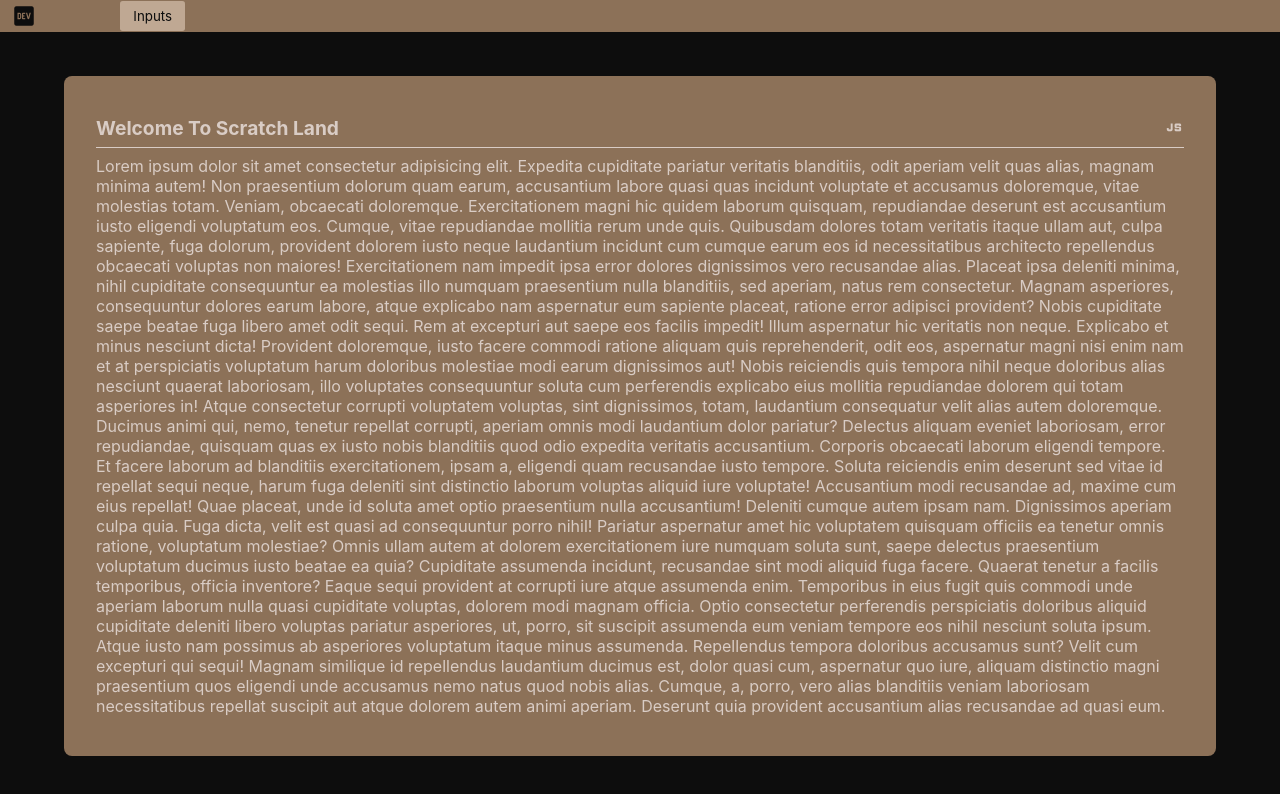
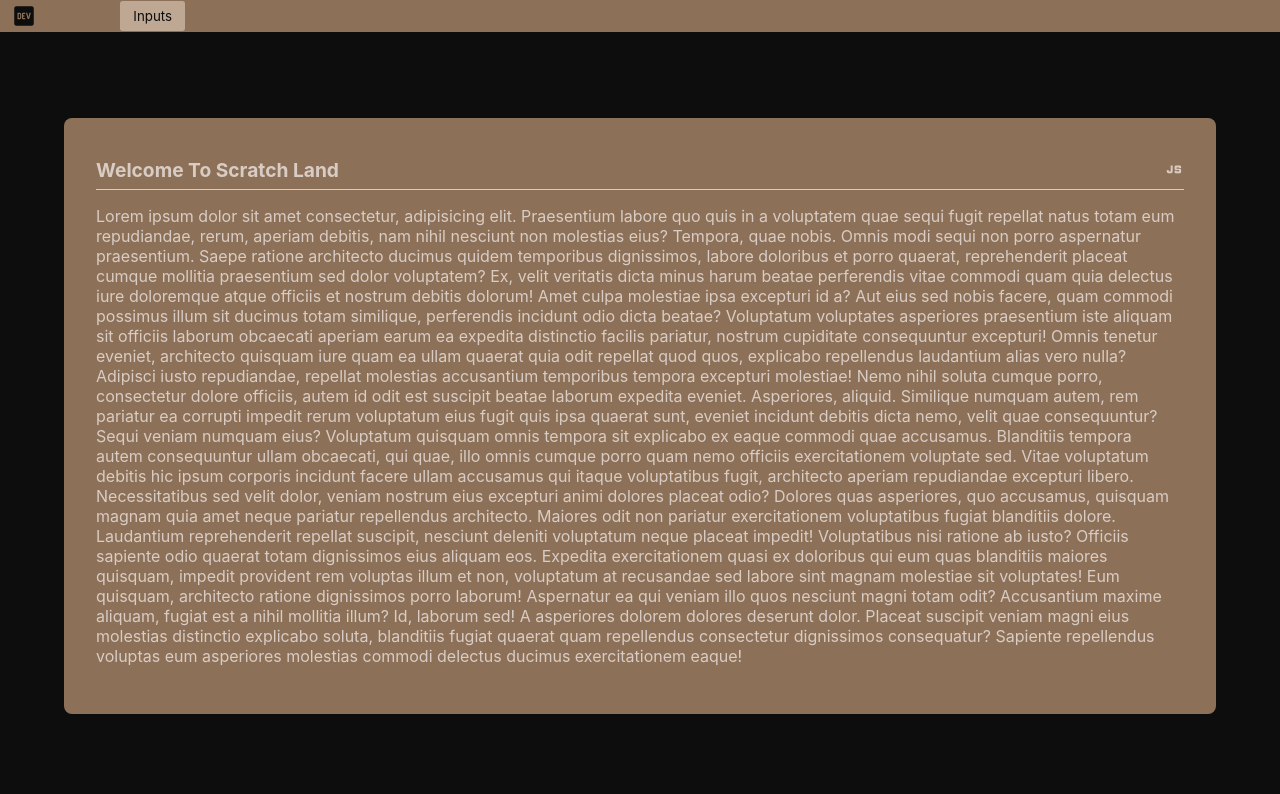
Before and after one commit to dffrs/scratch-book, a Next.js app: page / in a window 1280 px wide. Shown: the top 794 px of the page. Built offline with nearby package versions, Linux system fonts and the light colour scheme.

Commit message:
Custom scrollbar

```diff
--- a/components/paper/style/paper.module.scss
+++ b/components/paper/style/paper.module.scss
@@ -42,6 +42,8 @@
     & .body {
         overflow: auto;
         height: 100%;
+        margin: var(--unit-1) 0;
+        padding-right: var(--unit-1);
     }
     & .footer {
         position: relative;
--- a/pages/index.tsx
+++ b/pages/index.tsx
@@ -8,41 +8,34 @@ const Home: NextPage = () => {
       header={{ text: "welcome to scratch land", icon: "javascript" }}
       body={
         <div>
-          Lorem ipsum dolor sit amet consectetur adipisicing elit. Expedita cupiditate pariatur veritatis blanditiis, odit
-          aperiam velit quas alias, magnam minima autem! Non praesentium dolorum quam earum, accusantium labore quasi quas
-          incidunt voluptate et accusamus doloremque, vitae molestias totam. Veniam, obcaecati doloremque. Exercitationem
-          magni hic quidem laborum quisquam, repudiandae deserunt est accusantium iusto eligendi voluptatum eos. Cumque,
-          vitae repudiandae mollitia rerum unde quis. Quibusdam dolores totam veritatis itaque ullam aut, culpa sapiente,
-          fuga dolorum, provident dolorem iusto neque laudantium incidunt cum cumque earum eos id necessitatibus architecto
-          repellendus obcaecati voluptas non maiores! Exercitationem nam impedit ipsa error dolores dignissimos vero
-          recusandae alias. Placeat ipsa deleniti minima, nihil cupiditate consequuntur ea molestias illo numquam praesentium
-          nulla blanditiis, sed aperiam, natus rem consectetur. Magnam asperiores, consequuntur dolores earum labore, atque
-          explicabo nam aspernatur eum sapiente placeat, ratione error adipisci provident? Nobis cupiditate saepe beatae fuga
-          libero amet odit sequi. Rem at excepturi aut saepe eos facilis impedit! Illum aspernatur hic veritatis non neque.
-          Explicabo et minus nesciunt dicta! Provident doloremque, iusto facere commodi ratione aliquam quis reprehenderit,
-          odit eos, aspernatur magni nisi enim nam et at perspiciatis voluptatum harum doloribus molestiae modi earum
-          dignissimos aut! Nobis reiciendis quis tempora nihil neque doloribus alias nesciunt quaerat laboriosam, illo
-          voluptates consequuntur soluta cum perferendis explicabo eius mollitia repudiandae dolorem qui totam asperiores in!
-          Atque consectetur corrupti voluptatem voluptas, sint dignissimos, totam, laudantium consequatur velit alias autem
-          doloremque. Ducimus animi qui, nemo, tenetur repellat corrupti, aperiam omnis modi laudantium dolor pariatur?
-          Delectus aliquam eveniet laboriosam, error repudiandae, quisquam quas ex iusto nobis blanditiis quod odio expedita
-          veritatis accusantium. Corporis obcaecati laborum eligendi tempore. Et facere laborum ad blanditiis exercitationem,
-          ipsam a, eligendi quam recusandae iusto tempore. Soluta reiciendis enim deserunt sed vitae id repellat sequi neque,
-          harum fuga deleniti sint distinctio laborum voluptas aliquid iure voluptate! Accusantium modi recusandae ad, maxime
-          cum eius repellat! Quae placeat, unde id soluta amet optio praesentium nulla accusantium! Deleniti cumque autem
-          ipsam nam. Dignissimos aperiam culpa quia. Fuga dicta, velit est quasi ad consequuntur porro nihil! Pariatur
-          aspernatur amet hic voluptatem quisquam officiis ea tenetur omnis ratione, voluptatum molestiae? Omnis ullam autem
-          at dolorem exercitationem iure numquam soluta sunt, saepe delectus praesentium voluptatum ducimus iusto beatae ea
-          quia? Cupiditate assumenda incidunt, recusandae sint modi aliquid fuga facere. Quaerat tenetur a facilis
-          temporibus, officia inventore? Eaque sequi provident at corrupti iure atque assumenda enim. Temporibus in eius
-          fugit quis commodi unde aperiam laborum nulla quasi cupiditate voluptas, dolorem modi magnam officia. Optio
-          consectetur perferendis perspiciatis doloribus aliquid cupiditate deleniti libero voluptas pariatur asperiores, ut,
-          porro, sit suscipit assumenda eum veniam tempore eos nihil nesciunt soluta ipsum. Atque iusto nam possimus ab
-          asperiores voluptatum itaque minus assumenda. Repellendus tempora doloribus accusamus sunt? Velit cum excepturi qui
-          sequi! Magnam similique id repellendus laudantium ducimus est, dolor quasi cum, aspernatur quo iure, aliquam
-          distinctio magni praesentium quos eligendi unde accusamus nemo natus quod nobis alias. Cumque, a, porro, vero alias
-          blanditiis veniam laboriosam necessitatibus repellat suscipit aut atque dolorem autem animi aperiam. Deserunt quia
-          provident accusantium alias recusandae ad quasi eum.
+          Lorem ipsum dolor sit amet consectetur, adipisicing elit. Praesentium labore quo quis in a voluptatem quae sequi
+          fugit repellat natus totam eum repudiandae, rerum, aperiam debitis, nam nihil nesciunt non molestias eius? Tempora,
+          quae nobis. Omnis modi sequi non porro aspernatur praesentium. Saepe ratione architecto ducimus quidem temporibus
+          dignissimos, labore doloribus et porro quaerat, reprehenderit placeat cumque mollitia praesentium sed dolor
+          voluptatem? Ex, velit veritatis dicta minus harum beatae perferendis vitae commodi quam quia delectus iure
+          doloremque atque officiis et nostrum debitis dolorum! Amet culpa molestiae ipsa excepturi id a? Aut eius sed nobis
+          facere, quam commodi possimus illum sit ducimus totam similique, perferendis incidunt odio dicta beatae? Voluptatum
+          voluptates asperiores praesentium iste aliquam sit officiis laborum obcaecati aperiam earum ea expedita distinctio
+          facilis pariatur, nostrum cupiditate consequuntur excepturi! Omnis tenetur eveniet, architecto quisquam iure quam
+          ea ullam quaerat quia odit repellat quod quos, explicabo repellendus laudantium alias vero nulla? Adipisci iusto
+          repudiandae, repellat molestias accusantium temporibus tempora excepturi molestiae! Nemo nihil soluta cumque porro,
+          consectetur dolore officiis, autem id odit est suscipit beatae laborum expedita eveniet. Asperiores, aliquid.
+          Similique numquam autem, rem pariatur ea corrupti impedit rerum voluptatum eius fugit quis ipsa quaerat sunt,
+          eveniet incidunt debitis dicta nemo, velit quae consequuntur? Sequi veniam numquam eius? Voluptatum quisquam omnis
+          tempora sit explicabo ex eaque commodi quae accusamus. Blanditiis tempora autem consequuntur ullam obcaecati, qui
+          quae, illo omnis cumque porro quam nemo officiis exercitationem voluptate sed. Vitae voluptatum debitis hic ipsum
+          corporis incidunt facere ullam accusamus qui itaque voluptatibus fugit, architecto aperiam repudiandae excepturi
+          libero. Necessitatibus sed velit dolor, veniam nostrum eius excepturi animi dolores placeat odio? Dolores quas
+          asperiores, quo accusamus, quisquam magnam quia amet neque pariatur repellendus architecto. Maiores odit non
+          pariatur exercitationem voluptatibus fugiat blanditiis dolore. Laudantium reprehenderit repellat suscipit, nesciunt
+          deleniti voluptatum neque placeat impedit! Voluptatibus nisi ratione ab iusto? Officiis sapiente odio quaerat totam
+          dignissimos eius aliquam eos. Expedita exercitationem quasi ex doloribus qui eum quas blanditiis maiores quisquam,
+          impedit provident rem voluptas illum et non, voluptatum at recusandae sed labore sint magnam molestiae sit
+          voluptates! Eum quisquam, architecto ratione dignissimos porro laborum! Aspernatur ea qui veniam illo quos nesciunt
+          magni totam odit? Accusantium maxime aliquam, fugiat est a nihil mollitia illum? Id, laborum sed! A asperiores
+          dolorem dolores deserunt dolor. Placeat suscipit veniam magni eius molestias distinctio explicabo soluta,
+          blanditiis fugiat quaerat quam repellendus consectetur dignissimos consequatur? Sapiente repellendus voluptas eum
+          asperiores molestias commodi delectus ducimus exercitationem eaque!
         </div>
       }
     />
--- a/styles/globals.scss
+++ b/styles/globals.scss
@@ -34,6 +34,16 @@ body {
     font-family: fonts.$font-family;
     color: colors.$primary-color;
     background-color: colors.$contrast-color;
+     ::-webkit-scrollbar {
+        width: var(--unit-1);
+    }
+     ::-webkit-scrollbar-track {
+        background: transparent;
+    }
+     ::-webkit-scrollbar-thumb {
+        background-color: var(--neutral-color);
+        border-radius: var(--unit-3);
+    }
 }
 
 :root {
```
